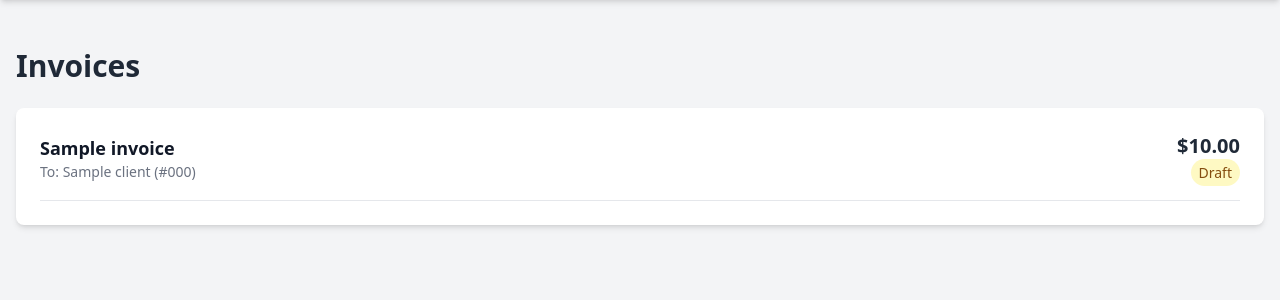
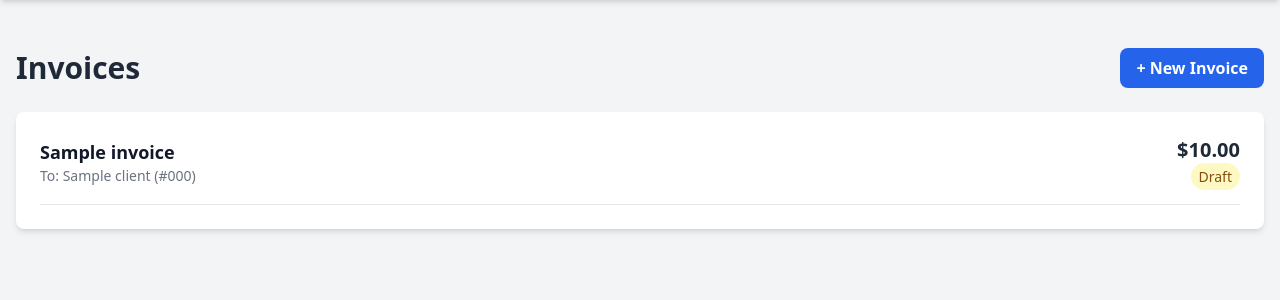
Before and after one commit to Tilooo/momentum, a Django app: page / in a window 1280 px wide. Shown: the part 60-360 px from the top of the page. Run offline with Django 5.2, Linux system fonts and the light colour scheme; tables that the repository leaves empty hold one stand-in row (values such as "Sample post"); some libraries are stand-ins or nearby versions.

Commit message:
3. Implemented interactive Forms with HTMX.

```diff
--- a/core/templates/core/invoice_list.html
+++ b/core/templates/core/invoice_list.html
@@ -1,28 +1,32 @@
 {% extends 'core/base.html' %}
 
 {% block content %}
-<h1 class="text-3xl font-bold mb-6">Invoices</h1>
+<div class="flex justify-between items-center mb-6">
+    <h1 class="text-3xl font-bold">Invoices</h1>
 
-<div class="bg-white shadow-md rounded-lg p-6">
-    <ul class="space-y-4">
+    <button
+        hx-get="{% url 'invoice-create' %}"
+        hx-target="#invoice-form-container"
+        hx-swap="innerHTML"
+        class="bg-blue-600 text-white font-bold py-2 px-4 rounded-lg hover:bg-blue-700 transition-colors">
+        + New Invoice
+    </button>
+</div>
+
+<!-- the form loaded by HTMX -->
+<div id="invoice-form-container" class="mb-6"></div>
+
+
+<!-- the list of invoices -->
+<div id="invoice-list" class="bg-white shadow-md rounded-lg">
+    <!--
+        a separate container for the list items that I could target it
+    -->
+    <ul class="space-y-4 p-6">
         {% for invoice in invoices %}
-            <li class="border-b pb-4 flex justify-between items-center">
-                <div>
-                    <p class="text-lg font-semibold text-gray-900">{{ invoice.title }}</p>
-                    <p class="text-sm text-gray-500">To: {{ invoice.client.name }} (#{{ invoice.invoice_number }})</p>
-                </div>
-                <div class="text-right">
-                    <p class="text-xl font-bold">${{ invoice.amount }}</p>
-                    <span class="text-sm font-medium px-2 py-1 rounded-full
-                        {% if invoice.status == 'PAID' %} bg-green-100 text-green-800
-                        {% elif invoice.status == 'SENT' %} bg-blue-100 text-blue-800
-                        {% else %} bg-yellow-100 text-yellow-800 {% endif %}">
-                        {{ invoice.get_status_display }}
-                    </span>
-                </div>
-            </li>
+            {% include 'core/partials/invoice_item.html' %}
         {% empty %}
-            <li class="text-center text-gray-500 py-4">No invoices yet. Go to the admin to add one!</li>
+            <li id="empty-message" class="text-center text-gray-500 py-4">No invoices yet. Click "+ New Invoice" to add one!</li>
         {% endfor %}
     </ul>
 </div>
--- /dev/null
+++ b/core/templates/core/partials/invoice_item.html
@@ -0,0 +1,12 @@
+<li class="border-b pb-4 flex justify-between items-center">
+    <div>
+        <p class="text-lg font-semibold text-gray-900">{{ invoice.title }}</p>
+        <p class="text-sm text-gray-500">To: {{ invoice.client.name }} (#{{ invoice.invoice_number }})</p>
+    </div>
+    <div class="text-right">
+        <p class="text-xl font-bold">${{ invoice.amount }}</p>
+        <span class="text-sm font-medium px-2 py-1 rounded-full bg-yellow-100 text-yellow-800">
+            {{ invoice.get_status_display }}
+        </span>
+    </div>
+</li>
--- a/core/urls.py
+++ b/core/urls.py
@@ -5,4 +5,6 @@ from . import views
 
 urlpatterns = [
     path('', views.invoice_list, name='invoice-list'),
+    path('invoices/create/', views.invoice_create, name='invoice-create'),
+    path('invoices/store/', views.invoice_store, name='invoice-store'),
 ]
--- a/core/views.py
+++ b/core/views.py
@@ -1,7 +1,9 @@
 # core/views.py
 
-from django.shortcuts import render
-from .models import Invoice
+from django.shortcuts import render, redirect
+from .models import Invoice, Client
+from .forms import InvoiceForm
+import random # for invoice numbers
 
 def invoice_list(request):
     invoices = Invoice.objects.all()
@@ -9,3 +11,33 @@ def invoice_list(request):
         'invoices': invoices
     }
     return render(request, 'core/invoice_list.html', context)
+
+
+def invoice_create(request):
+    """
+    Renders a blank form for creating an invoice.
+    This view is called by HTMX.
+    """
+    form = InvoiceForm()
+    context = {'form': form}
+    return render(request, 'core/partials/invoice_form.html', context)
+
+
+def invoice_store(request):
+    """
+    Processes the submitted invoice form.
+    """
+    if request.method == 'POST':
+        form = InvoiceForm(request.POST)
+        if form.is_valid():
+            invoice = form.save(commit=False)
+            # generates a unique invoice number
+            invoice.invoice_number = f'INV-{random.randint(1000, 9999)}'
+            invoice.save()
+
+            # after saving, returns a small HTML snippet of the new invoice
+            context = {'invoice': invoice}
+            return render(request, 'core/partials/invoice_item.html', context)
+
+    # if form is not valid, handled errors here
+    return redirect('invoice-list')
```
Also changed, not shown: core/forms.py (added, +23 -0 lines), core/templates/core/partials/invoice_form.html (added, +19 -0 lines).
